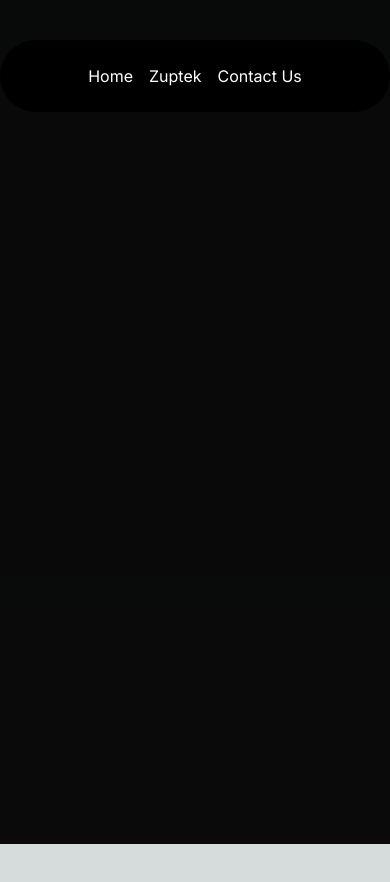
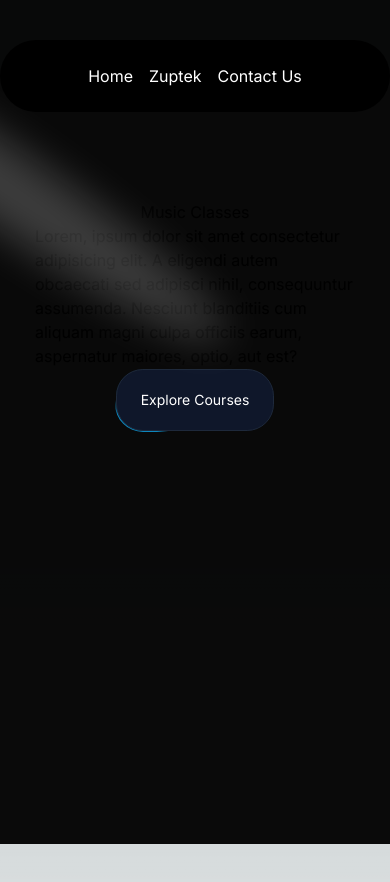
Before and after one commit to Chandan8585/NextJs, a Next.js app: page / in a window 390 px wide. Shown: the top 882 px of the page. Before the commit the page ends 844 px from the top, so only its background shows below. Built offline with nearby package versions, Linux system fonts and the light colour scheme.

Commit message:
hero section created

```diff
--- a/src/app/page.tsx
+++ b/src/app/page.tsx
@@ -1,12 +1,14 @@
+import HeroSection from "@/components/HeroSection";
 import Navbar from "@/components/Navbar";
+import { Spotlight } from "@/components/ui/spotlight";
 import Image from "next/image";
-
 
 export default function Home() {
   return (
-    <main className="min-h-screen bg-black/[0.96] antialised bg-grid-white/[0.02]">
-      <Navbar/>
-
+    <main className="min-h-screen bg-black/[0.96] antialised bg-grid-white/[0.02] py-10">
+      <Spotlight/>
+       <Navbar/>
+     <HeroSection/>
     </main>
   );
 }
--- /dev/null
+++ b/src/components/HeroSection.tsx
@@ -0,0 +1,21 @@
+import React from 'react'
+import { Spotlight } from './ui/spotlight'
+import { Button } from './ui/moving-border'
+
+const HeroSection = () => {
+  return (
+    <div className='h-auto md-h-[40rem] w-full rounded flex flex-col items-center justify-center relative overflow-hidden mx-auto my-40 md:py-6'>
+
+<h1 className=''>Music Classes</h1>
+<p className='w-80'>Lorem, ipsum dolor sit amet consectetur adipisicing elit. A eligendi autem obcaecati sed adipisci nihil, consequuntur assumenda. Nesciunt blanditiis cum aliquam magni culpa officiis earum, aspernatur maiores, optio, aut est?</p>
+<Button
+        borderRadius="1.75rem"
+        className="bg-white dark:bg-slate-900 text-black dark:text-white border-neutral-200 dark:border-slate-800"
+      >
+        Explore Courses
+      </Button>
+    </div>
+  )
+}
+
+export default HeroSection
--- /dev/null
+++ b/src/components/ui/Spotlight.tsx
@@ -0,0 +1,56 @@
+import React from "react";
+import { cn } from "@/utils/cn";
+
+type SpotlightProps = {
+  className?: string;
+  fill?: string;
+};
+
+export const Spotlight = ({ className, fill }: SpotlightProps) => {
+  return (
+    <svg
+      className={cn(
+        "animate-spotlight pointer-events-none absolute z-[1]  h-[169%] w-[138%] lg:w-[84%] opacity-0",
+        className
+      )}
+      xmlns="http://www.w3.org/2000/svg"
+      viewBox="0 0 3787 2842"
+      fill="none"
+    >
+      <g filter="url(#filter)">
+        <ellipse
+          cx="1924.71"
+          cy="273.501"
+          rx="1924.71"
+          ry="273.501"
+          transform="matrix(-0.822377 -0.568943 -0.568943 0.822377 3631.88 2291.09)"
+          fill={fill || "white"}
+          fillOpacity="0.21"
+        ></ellipse>
+      </g>
+      <defs>
+        <filter
+          id="filter"
+          x="0.860352"
+          y="0.838989"
+          width="3785.16"
+          height="2840.26"
+          filterUnits="userSpaceOnUse"
+          colorInterpolationFilters="sRGB"
+        >
+          <feFlood floodOpacity="0" result="BackgroundImageFix"></feFlood>
+          <feBlend
+            mode="normal"
+            in="SourceGraphic"
+            in2="BackgroundImageFix"
+            result="shape"
+          ></feBlend>
+          <feGaussianBlur
+            stdDeviation="151"
+            result="effect1_foregroundBlur_1065_8"
+          ></feGaussianBlur>
+        </filter>
+      </defs>
+    </svg>
+  );
+};
--- /dev/null
+++ b/src/components/ui/moving-border.tsx
@@ -0,0 +1,139 @@
+"use client";
+import React from "react";
+import {
+  motion,
+  useAnimationFrame,
+  useMotionTemplate,
+  useMotionValue,
+  useTransform,
+} from "framer-motion";
+import { useRef } from "react";
+import { cn } from "@/utils/cn";
+
+export function Button({
+  borderRadius = "1.75rem",
+  children,
+  as: Component = "button",
+  containerClassName,
+  borderClassName,
+  duration,
+  className,
+  ...otherProps
+}: {
+  borderRadius?: string;
+  children: React.ReactNode;
+  as?: any;
+  containerClassName?: string;
+  borderClassName?: string;
+  duration?: number;
+  className?: string;
+  [key: string]: any;
+}) {
+  return (
+    <Component
+      className={cn(
+        "bg-transparent relative text-xl  h-16 w-40 p-[1px] overflow-hidden ",
+        containerClassName
+      )}
+      style={{
+        borderRadius: borderRadius,
+      }}
+      {...otherProps}
+    >
+      <div
+        className="absolute inset-0"
+        style={{ borderRadius: `calc(${borderRadius} * 0.96)` }}
+      >
+        <MovingBorder duration={duration} rx="30%" ry="30%">
+          <div
+            className={cn(
+              "h-20 w-20 opacity-[0.8] bg-[radial-gradient(var(--sky-500)_40%,transparent_60%)]",
+              borderClassName
+            )}
+          />
+        </MovingBorder>
+      </div>
+
+      <div
+        className={cn(
+          "relative bg-slate-900/[0.8] border border-slate-800 backdrop-blur-xl text-white flex items-center justify-center w-full h-full text-sm antialiased",
+          className
+        )}
+        style={{
+          borderRadius: `calc(${borderRadius} * 0.96)`,
+        }}
+      >
+        {children}
+      </div>
+    </Component>
+  );
+}
+
+export const MovingBorder = ({
+  children,
+  duration = 2000,
+  rx,
+  ry,
+  ...otherProps
+}: {
+  children: React.ReactNode;
+  duration?: number;
+  rx?: string;
+  ry?: string;
+  [key: string]: any;
+}) => {
+  const pathRef = useRef<any>();
+  const progress = useMotionValue<number>(0);
+
+  useAnimationFrame((time) => {
+    const length = pathRef.current?.getTotalLength();
+    if (length) {
+      const pxPerMillisecond = length / duration;
+      progress.set((time * pxPerMillisecond) % length);
+    }
+  });
+
+  const x = useTransform(
+    progress,
+    (val) => pathRef.current?.getPointAtLength(val).x
+  );
+  const y = useTransform(
+    progress,
+    (val) => pathRef.current?.getPointAtLength(val).y
+  );
+
+  const transform = useMotionTemplate`translateX(${x}px) translateY(${y}px) translateX(-50%) translateY(-50%)`;
+
+  return (
+    <>
+      <svg
+        xmlns="http://www.w3.org/2000/svg"
+        preserveAspectRatio="none"
+        className="absolute h-full w-full"
+        width="100%"
+        height="100%"
+        {...otherProps}
+      >
+        <rect
+          fill="none"
+          width="100%"
+          height="100%"
+          rx={rx}
+          ry={ry}
+          ref={pathRef}
+        />
+      </svg>
+      <motion.div
+        style={{
+          position: "absolute",
+          top: 0,
+          left: 0,
+          display: "inline-block",
+          transform,
+        }}
+      >
+        {children}
+      </motion.div>
+    </>
+  );
+};
--- a/tailwind.config.ts
+++ b/tailwind.config.ts
@@ -1,5 +1,18 @@
 import type { Config } from "tailwindcss";
+const colors = require("tailwindcss/colors");
+const {
+  default: flattenColorPalette,
+} = require("tailwindcss/lib/util/flattenColorPalette");
+function addVariablesForColors({ addBase, theme }: any) {
+  const allColors = flattenColorPalette(theme('colors'));
+  const newVars = Object.fromEntries(
+    Object.entries(allColors).map(([key, value]) => [`--${key}`, value])
+  );
 
+  addBase({
+    ':root': newVars,
+  });
+}
 const config: Config = {
   content: [
     "./src/pages/**/*.{js,ts,jsx,tsx,mdx}",
@@ -14,8 +27,23 @@
         "gradient-conic":
           "conic-gradient(from 180deg at 50% 50%, var(--tw-gradient-stops))",
       },
+      animation: {
+        spotlight: "spotlight 2s ease .75s 1 forwards",
+      },
+      keyframes: {
+        spotlight: {
+          "0%": {
+            opacity: '0',
+            transform: "translate(-72%, -62%) scale(0.5)",
+          },
+          "100%": {
+            opacity: '1',
+            transform: "translate(-50%,-40%) scale(1)",
+          },
+        },
+      },
     },
   },
-  plugins: [],
+  plugins: [addVariablesForColors],
 };
 export default config;
```
